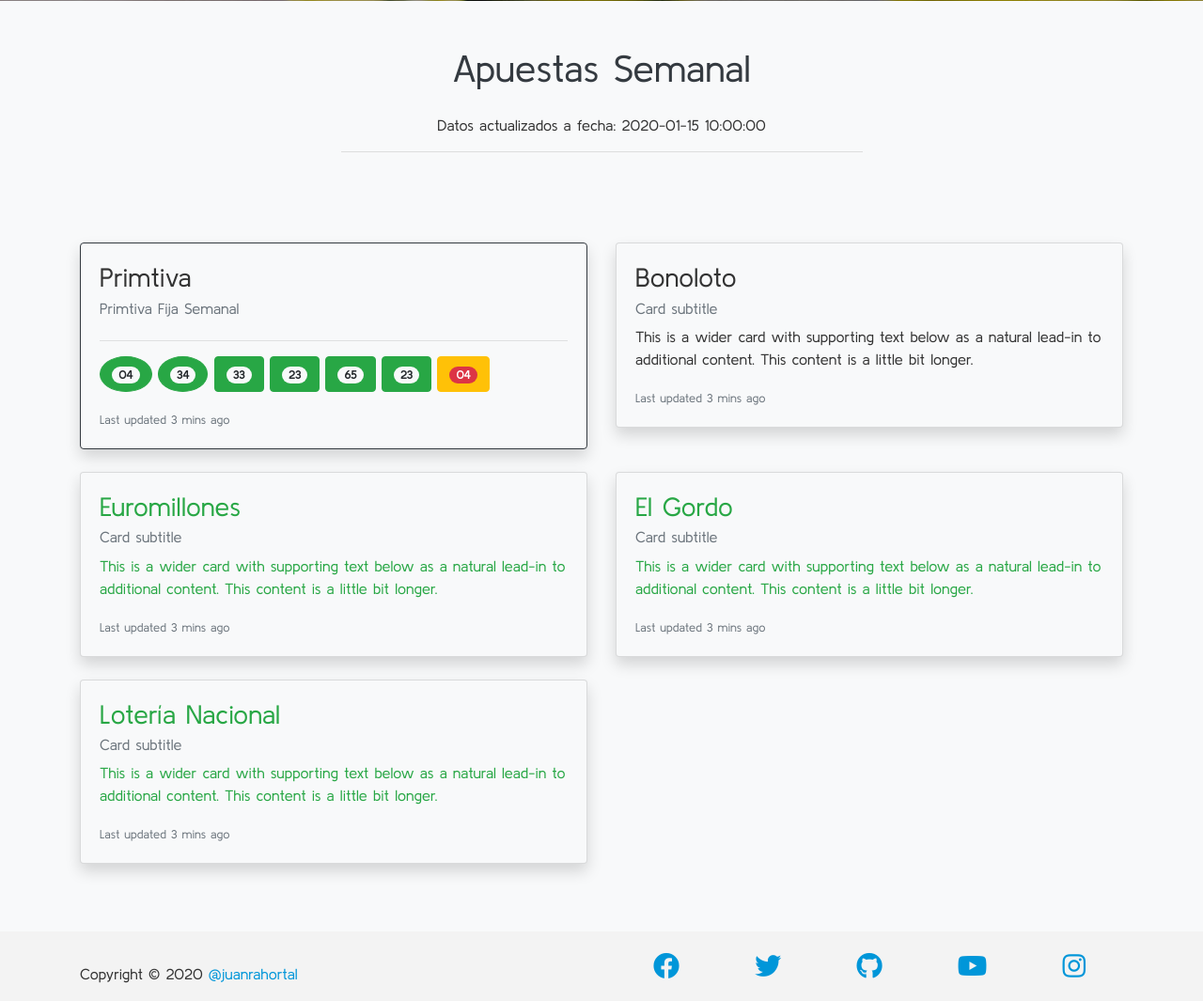
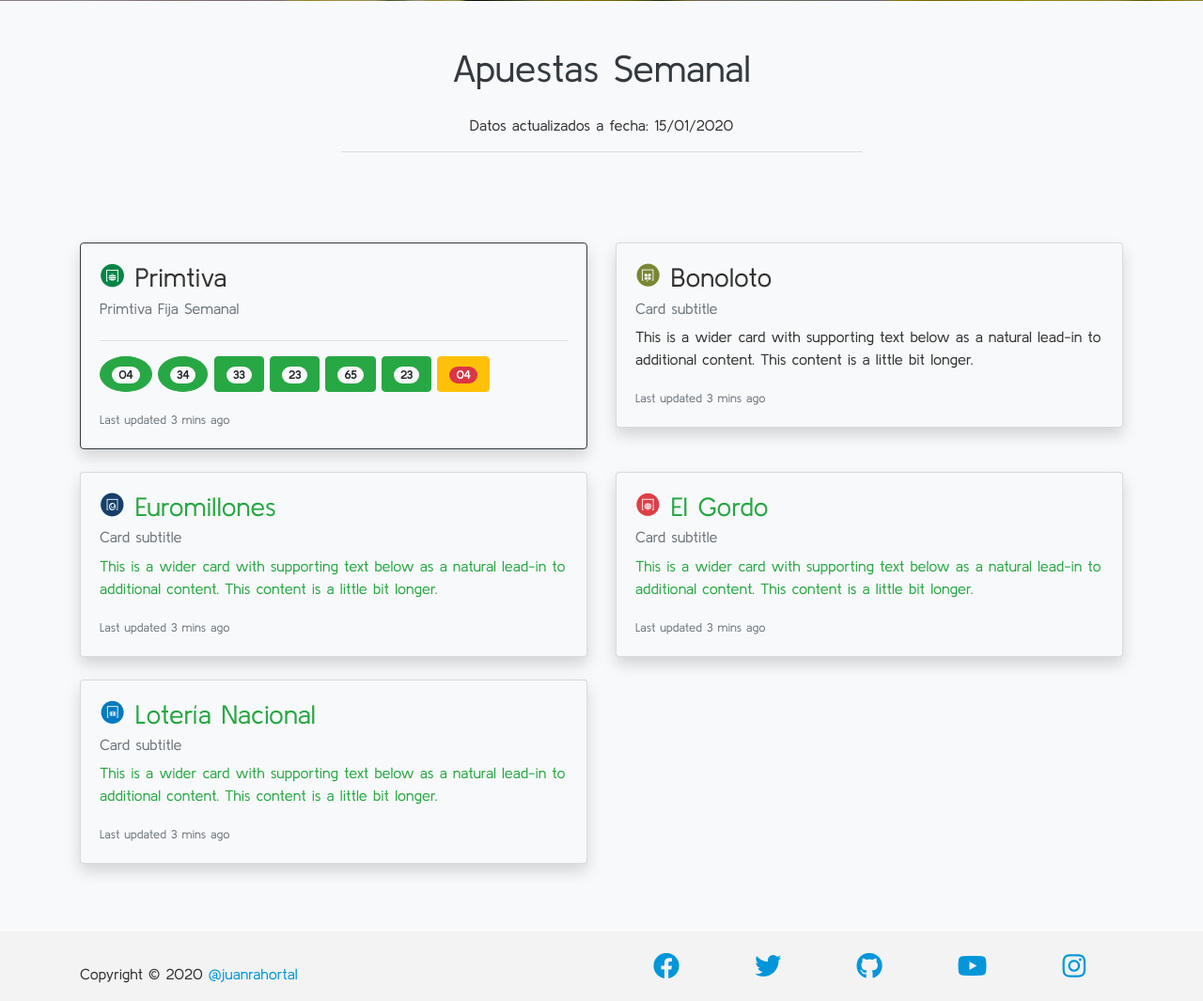
Before and after one commit to JuanRa007/Desa_Primitiva, a PHP site: page / in a window 1280 px wide. Shown: the part 449-1514 px from the top of the page at 94% size. Run offline with PHP 8.4, Linux system fonts and the light colour scheme; tables that the repository leaves empty or names only in its code hold one stand-in row (values such as "Sample post"); some libraries are stand-ins or nearby versions.

Commit message:
avanzamos

```diff
--- /dev/null
+++ b/css/iconos.css
@@ -0,0 +1,185 @@
+@font-face {
+	font-family: 'icomoon';
+	src: url('./fonts/icomoon.ttf?5n8331') format('truetype'), url('./fonts/icomoon.woff?5n8331') format('woff'),
+		url('./fonts/icomoon.svg?5n8331#icomoon') format('svg');
+	font-weight: normal;
+	font-style: normal;
+	font-display: block;
+}
+
+[class^='icon-'],
+[class*=' icon-'] {
+	/* use !important to prevent issues with browser extensions that change fonts */
+	font-family: 'icomoon' !important;
+	speak: none;
+	font-style: normal;
+	font-weight: normal;
+	font-variant: normal;
+	text-transform: none;
+	line-height: 1;
+
+	/* Better Font Rendering =========== */
+	-webkit-font-smoothing: antialiased;
+	-moz-osx-font-smoothing: grayscale;
+}
+
+.icon-BonolotoAJ .path1:before {
+	content: '\e900';
+	color: rgb(122, 134, 52);
+}
+.icon-BonolotoAJ .path2:before {
+	content: '\e901';
+	margin-left: -0.96875em;
+	color: rgb(255, 255, 255);
+}
+.icon-BonolotoAJ .path3:before {
+	content: '\e902';
+	margin-left: -0.96875em;
+	color: rgb(255, 255, 255);
+}
+.icon-BonolotoAJ .path4:before {
+	content: '\e903';
+	margin-left: -0.96875em;
+	color: rgb(255, 255, 255);
+}
+.icon-BonolotoAJ .path5:before {
+	content: '\e904';
+	margin-left: -0.96875em;
+	color: rgb(255, 255, 255);
+}
+.icon-BonolotoAJ .path6:before {
+	content: '\e905';
+	margin-left: -0.96875em;
+	color: rgb(255, 255, 255);
+}
+.icon-BonolotoAJ .path7:before {
+	content: '\e906';
+	margin-left: -0.96875em;
+	color: rgb(255, 255, 255);
+}
+.icon-ElGordoAJ .path1:before {
+	content: '\e907';
+	color: rgb(220, 63, 71);
+}
+.icon-ElGordoAJ .path2:before {
+	content: '\e908';
+	margin-left: -0.96875em;
+	color: rgb(255, 255, 255);
+}
+.icon-ElGordoAJ .path3:before {
+	content: '\e909';
+	margin-left: -0.96875em;
+	color: rgb(255, 255, 255);
+}
+.icon-ElGordoAJ .path4:before {
+	content: '\e90a';
+	margin-left: -0.96875em;
+	color: rgb(255, 255, 255);
+}
+.icon-ElGordoAJ .path5:before {
+	content: '\e90b';
+	margin-left: -0.96875em;
+	color: rgb(255, 255, 255);
+}
+.icon-ElGordoAJ .path6:before {
+	content: '\e90c';
+	margin-left: -0.96875em;
+	color: rgb(255, 255, 255);
+}
+.icon-ElGordoAJ .path7:before {
+	content: '\e90d';
+	margin-left: -0.96875em;
+	color: rgb(255, 255, 255);
+}
+.icon-EuromillonesAJ .path1:before {
+	content: '\e90e';
+	color: rgb(21, 63, 105);
+}
+.icon-EuromillonesAJ .path2:before {
+	content: '\e90f';
+	margin-left: -0.96875em;
+	color: rgb(255, 255, 255);
+}
+.icon-EuromillonesAJ .path3:before {
+	content: '\e910';
+	margin-left: -0.96875em;
+	color: rgb(255, 255, 255);
+}
+.icon-LoteriaNacionalAJ .path1:before {
+	content: '\e911';
+	color: rgb(0, 122, 192);
+}
+.icon-LoteriaNacionalAJ .path2:before {
+	content: '\e912';
+	margin-left: -0.96875em;
+	color: rgb(255, 255, 255);
+}
+.icon-LoteriaNacionalAJ .path3:before {
+	content: '\e913';
+	margin-left: -0.96875em;
+	color: rgb(255, 255, 255);
+}
+.icon-LoteriaNacionalAJ .path4:before {
+	content: '\e914';
+	margin-left: -0.96875em;
+	color: rgb(255, 255, 255);
+}
+.icon-LoteriaNacionalAJ .path5:before {
+	content: '\e915';
+	margin-left: -0.96875em;
+	color: rgb(255, 255, 255);
+}
+.icon-LoteriaNacionalAJ .path6:before {
+	content: '\e916';
+	margin-left: -0.96875em;
+	color: rgb(255, 255, 255);
+}
+.icon-LoteriaNacionalAJ .path7:before {
+	content: '\e917';
+	margin-left: -0.96875em;
+	color: rgb(255, 255, 255);
+}
+.icon-LoteriaNacionalAJ .path8:before {
+	content: '\e918';
+	margin-left: -0.96875em;
+	color: rgb(255, 255, 255);
+}
+.icon-LoteriaNacionalAJ .path9:before {
+	content: '\e919';
+	margin-left: -0.96875em;
+	color: rgb(255, 255, 255);
+}
+.icon-PrimitivaAJ .path1:before {
+	content: '\e91a';
+	color: rgb(0, 133, 71);
+}
+.icon-PrimitivaAJ .path2:before {
+	content: '\e91b';
+	margin-left: -0.96875em;
+	color: rgb(255, 255, 255);
+}
+.icon-PrimitivaAJ .path3:before {
+	content: '\e91c';
+	margin-left: -0.96875em;
+	color: rgb(255, 255, 255);
+}
+.icon-PrimitivaAJ .path4:before {
+	content: '\e91d';
+	margin-left: -0.96875em;
+	color: rgb(255, 255, 255);
+}
+.icon-PrimitivaAJ .path5:before {
+	content: '\e91e';
+	margin-left: -0.96875em;
+	color: rgb(255, 255, 255);
+}
+.icon-PrimitivaAJ .path6:before {
+	content: '\e91f';
+	margin-left: -0.96875em;
+	color: rgb(255, 255, 255);
+}
+.icon-PrimitivaAJ .path7:before {
+	content: '\e920';
+	margin-left: -0.96875em;
+	color: rgb(255, 255, 255);
+}
--- a/includes/inc_apuestas.php
+++ b/includes/inc_apuestas.php
@@ -1,3 +1,13 @@
+<?php
+
+$apuesta = leer_ultimo_dia();
+/* var_dump($apuesta);
+exit(); */
+
+$fecha_apu = date("d/m/Y", strtotime($apuesta['fecha']));
+
+?>
+
 <!-- Nuestras apuestas -->
 
 <section id="apuestas" class="bg-light pb-5">
@@ -8,7 +18,7 @@
           <h1 class="text-dark pb-3">
             Apuestas Semanal
           </h1>
-          <p>Datos actualizados a fecha: <?= $apuesta['fecha'] ?></p>
+          <p>Datos actualizados a fecha: <?= $fecha_apu ?></p>
         </div>
       </div>
     </div>
--- a/includes/inc_cuerpo.php
+++ b/includes/inc_cuerpo.php
@@ -12,7 +12,7 @@ switch ($act_pagina) {
 
   case 'saldos.php':
     /* Saldos */
-    require_once("./includes/inc_enconstruccion.php");
+    require_once("./includes/inc_saldos.php");
     break;
 
   case 'anteriores.php':
--- a/includes/inc_meta.php
+++ b/includes/inc_meta.php
@@ -9,4 +9,5 @@
 <!-- Bootstrap CSS -->
 <link rel="stylesheet" href="https://stackpath.bootstrapcdn.com/bootstrap/4.5.1/css/bootstrap.min.css" integrity="sha384-VCmXjywReHh4PwowAiWNagnWcLhlEJLA5buUprzK8rxFgeH0kww/aWY76TfkUoSX" crossorigin="anonymous">
 <!-- Mi Estilos -->
-<link rel="stylesheet" href="css/estilos.css" />
+<link rel="stylesheet" href="./css/iconos.css" />
+<link rel="stylesheet" href="./css/estilos.css" />
--- a/includes/libs/lib_config.php
+++ b/includes/libs/lib_config.php
@@ -8,3 +8,6 @@ $dbname = 'primitiva';
 
 /* MENU CONFIGURATION */
 $act_pagina = basename($_SERVER['PHP_SELF']);
+
+/* SALDO MÍNIMO */
+$saldominimo = 2.5;
```
Also changed, not shown: includes/inc_saldos.php (added, +72 -0 lines), includes/libs/lib_funciones.php (+65 -3 lines), css/fonts/icomoon.ttf (added), css/fonts/icomoon.woff (added), 1 other file.
